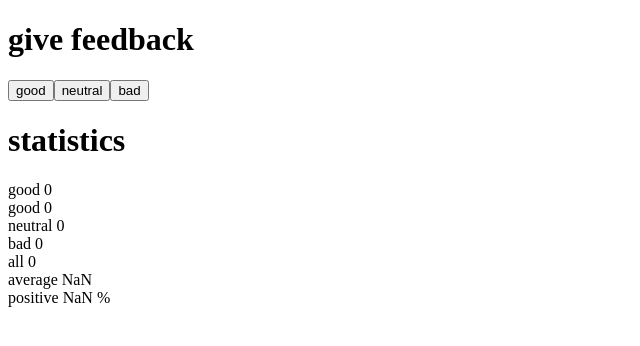
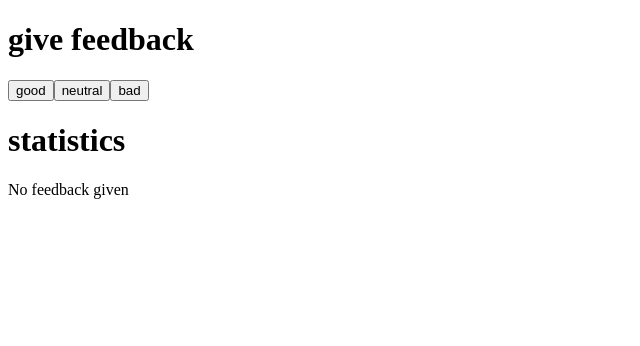
Before and after one commit to iftruethen/fullstack2021, a React (Create React App) app in the folder osa1/unicafe/: page / in a window 1280 px wide. Shown: the top 346 px of the page, without its empty margins (0-640 px from the left). Built offline with nearby package versions, Linux system fonts and the light colour scheme.

Commit message:
osa 1.10 tehty (fixed)

```diff
--- a/osa1/unicafe/src/App.js
+++ b/osa1/unicafe/src/App.js
@@ -26,6 +26,13 @@ const StatisticLine = ({text,value}) => {
 }
 
 const Statistics = ({good,bad,neutral}) => {
+  if (good+bad+neutral <= 0) {
+    return(
+      <>
+        No feedback given
+      </>
+    )
+  }
   return (
     <>
       <StatisticLine text="good" value={good} />
@@ -55,8 +62,6 @@ const App = () => {
       <Button text="neutral" handler={NeutralHandler} />
       <Button text="bad" handler={BadHandler} />
       <h1>statistics</h1>
-      <>good {good}</>
-      <br />
       <Statistics good={good} bad={bad} neutral={neutral} />
     </div>
   )
```
